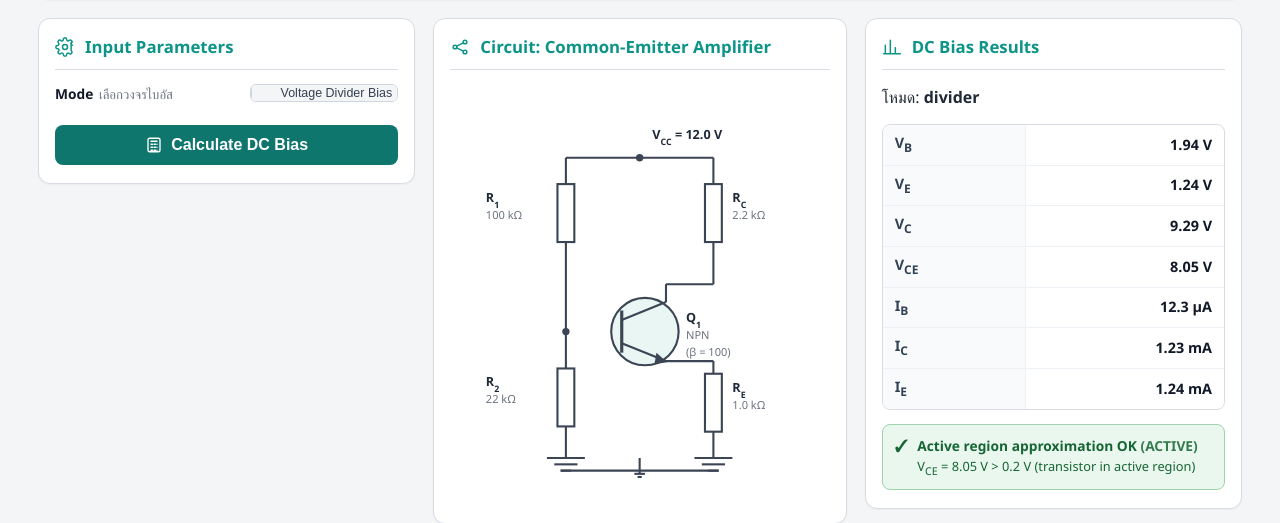
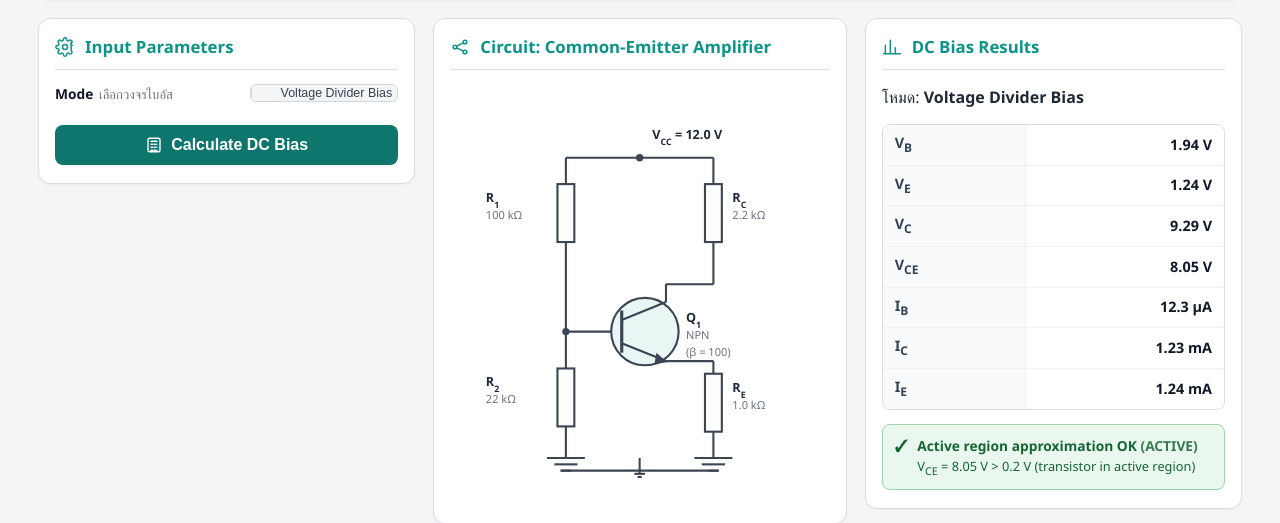
Before and after one commit to B6811549/Gitlab, a Flask app: page / in a window 1280 px wide. Shown: the part 102-625 px from the top of the page. Run offline with Flask 3, Linux system fonts and the light colour scheme.

Commit message:
fix: wire schematic per mode and label errors with mode

```diff
--- a/app.py
+++ b/app.py
@@ -132,6 +132,7 @@ def _page(form, units, errors, bias_mode, result=None, independent=None,
         fields=FIELD_META,
         bias_modes=BIAS_MODES,
         bias_mode=bias_mode,
+        bias_mode_label=dict(BIAS_MODES).get(bias_mode, bias_mode),
         active_fields=active_fields,
         form=form,
         units=units,
--- a/templates/index.html
+++ b/templates/index.html
@@ -102,7 +102,9 @@
         {% endfor %}
 
         {% if errors.get("_form") %}
-          <p class="form-error" role="alert">{{ errors["_form"] }}</p>
+          <p class="form-error" role="alert">{{ bias_mode_label }}: {{ errors["_form"] }}</p>
+        {% elif errors %}
+          <p class="result-mode">โหมด: <strong>{{ bias_mode_label }}</strong></p>
         {% endif %}
 
         <button type="submit">
@@ -182,6 +184,10 @@
         <line x1="250" y1="190" x2="205" y2="190" class="wire"/>
         <line x1="205" y1="190" x2="205" y2="207" class="wire"/>
 
+        <!-- Emitter tied directly to ground -->
+        <line x1="205" y1="263" x2="205" y2="367" class="wire"/>
+        <circle cx="205" cy="367" r="3.5" class="node-dot"/>
+
         {% elif bias_mode == "emitter" %}
         <!-- RB from VCC to Base -->
         <line x1="180" y1="70" x2="180" y2="95" class="wire"/>
@@ -212,7 +218,11 @@
         {% endif %}
 
         <!-- base node connection -->
+        {% if bias_mode == "divider" %}
+        <line x1="110" y1="235" x2="163" y2="235" class="wire"/>
+        {% else %}
         <line x1="180" y1="235" x2="163" y2="235" class="wire"/>
+        {% endif %}
         <circle cx="185" cy="235" r="32" class="device"/>
         <line x1="163" y1="215" x2="163" y2="255" class="base-bar"/>
         <line x1="163" y1="224" x2="205" y2="207" class="wire"/>
@@ -222,17 +232,13 @@
         <text x="224" y="242" class="value">NPN</text>
         <text x="224" y="258" class="value">(β = {{ form.beta }})</text>
 
-        {% if bias_mode != "fixed" %}
-        <!-- RE to ground (Divider and Emitter) -->
+        {% if bias_mode == "divider" %}
+        <!-- Divider RE to ground -->
         <line x1="205" y1="263" x2="250" y2="263" class="wire"/>
         <line x1="250" y1="263" x2="250" y2="275" class="wire"/>
-        {% if bias_mode == "emitter" %}
-        {% else %}
-        <!-- Divider RE -->
         <rect x="242" y="275" width="16" height="55" class="res"/>
         <text x="268" y="292" class="part">R<tspan baseline-shift="sub" font-size="0.7em">E</tspan></text>
         <text x="268" y="308" class="value">{{ form.re }} {{ units.re }}</text>
-        {% endif %}
         <line x1="250" y1="330" x2="250" y2="355" class="wire"/>
         <line x1="232" y1="355" x2="268" y2="355" class="wire"/>
         <line x1="239" y1="361" x2="261" y2="361" class="wire"/>
@@ -259,7 +265,7 @@
       </h2>
 
       {% if result %}
-        <p class="result-mode">โหมด: <strong>{{ bias_mode }}</strong></p>
+        <p class="result-mode">โหมด: <strong>{{ bias_mode_label }}</strong></p>
         <table class="results">
           <tbody>
             <tr><th>V<sub>B</sub></th><td>{{ result.vb_v|voltage }}</td></tr>
```
